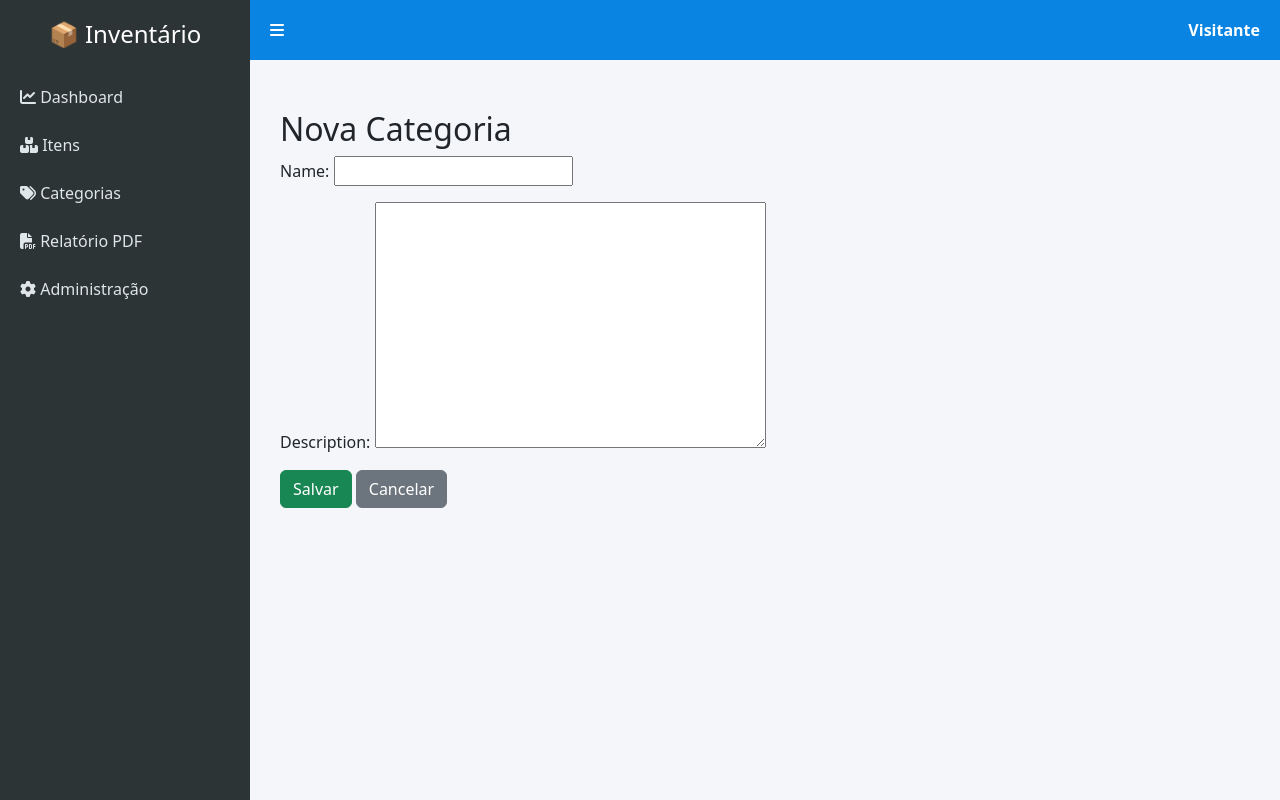
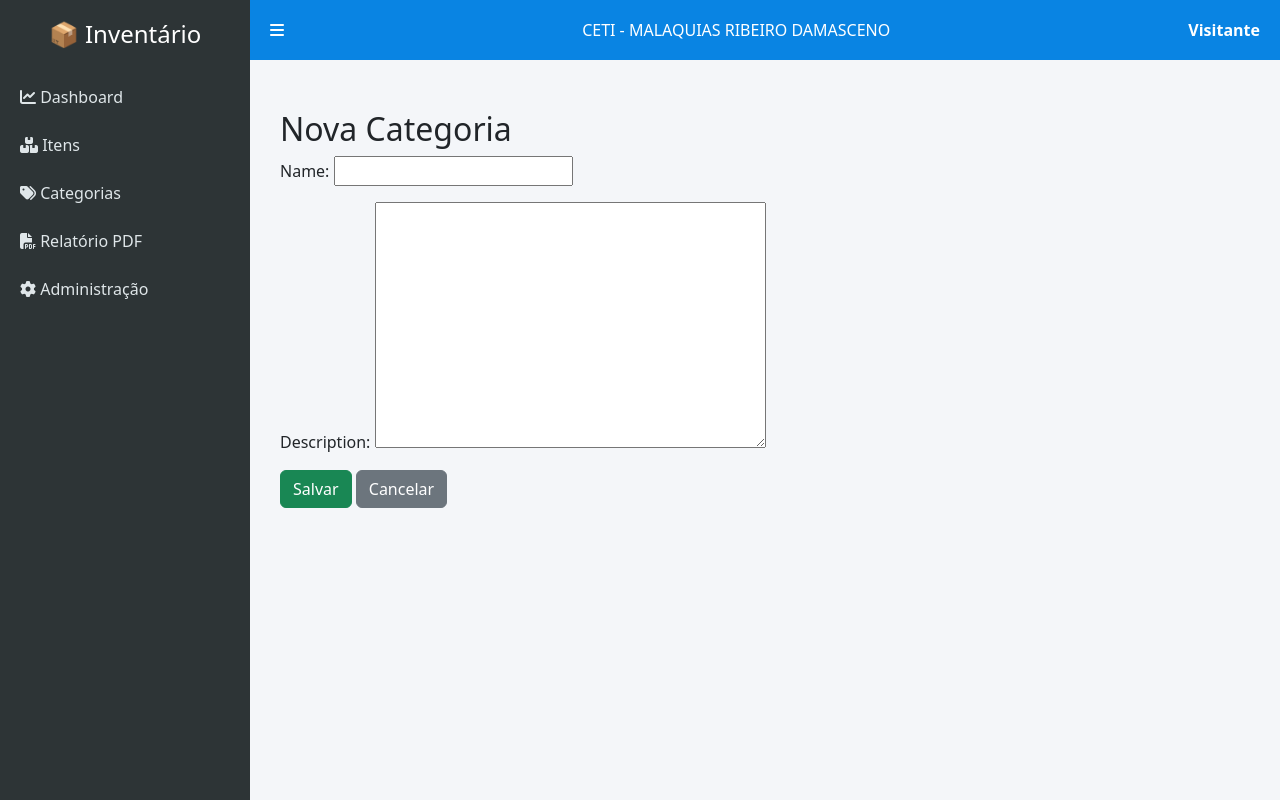
Before and after one commit to jeankb1991/inventario_django, a Django app: page /categories/add/ in a window 1280 px wide. Run offline with Django 4.2, Linux system fonts and the light colour scheme.

Commit message:
Add title to the topbar in base_dashboard.html
Added 'CETI - MALAQUIAS RIBEIRO DAMASCENO' to the topbar.

```diff
--- a/templates/base_dashboard.html
+++ b/templates/base_dashboard.html
@@ -29,6 +29,7 @@
   </div>
   <div class="topbar">
     <div><i class="fa fa-bars"></i></div>
+    CETI -  MALAQUIAS RIBEIRO DAMASCENO
     <div><strong>{% if request.user.is_authenticated %}{{ request.user.username }}{% else %}Visitante{% endif %}</strong></div>
   </div>
   <div class="content">
```
